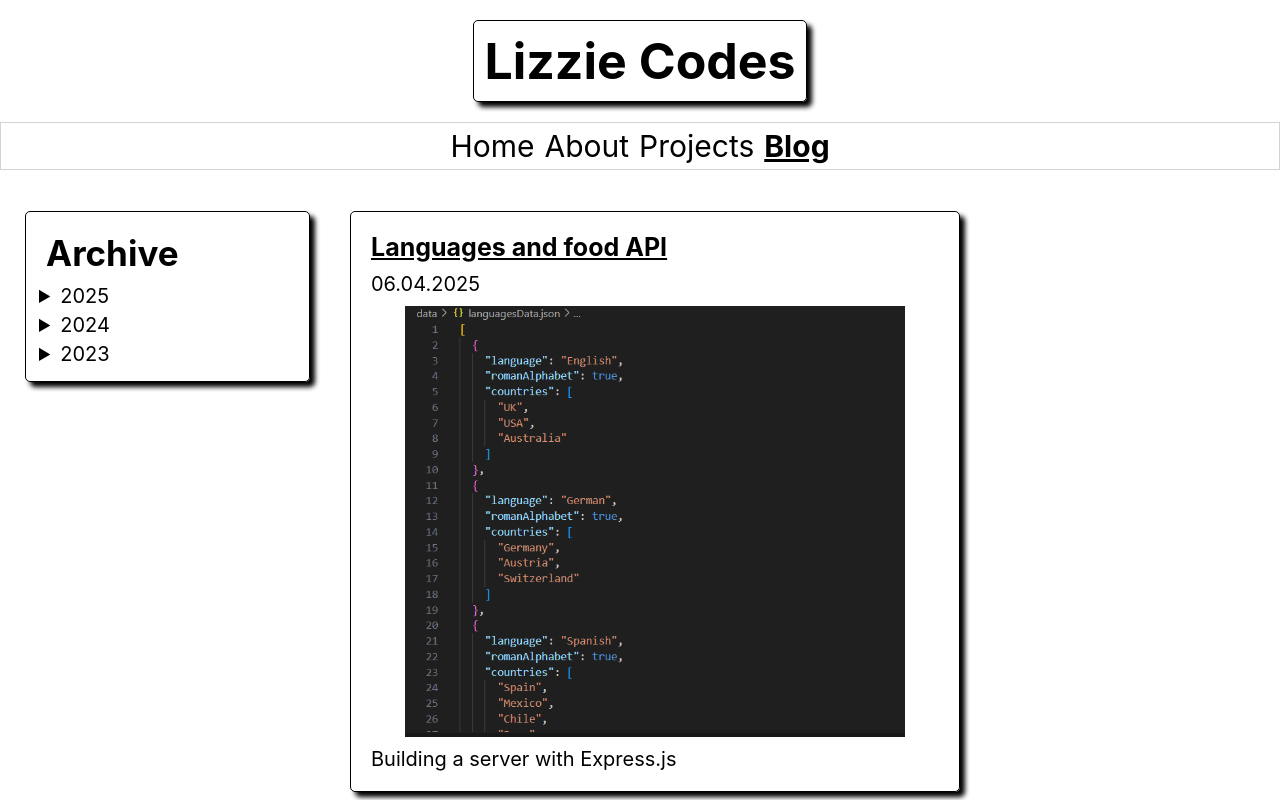
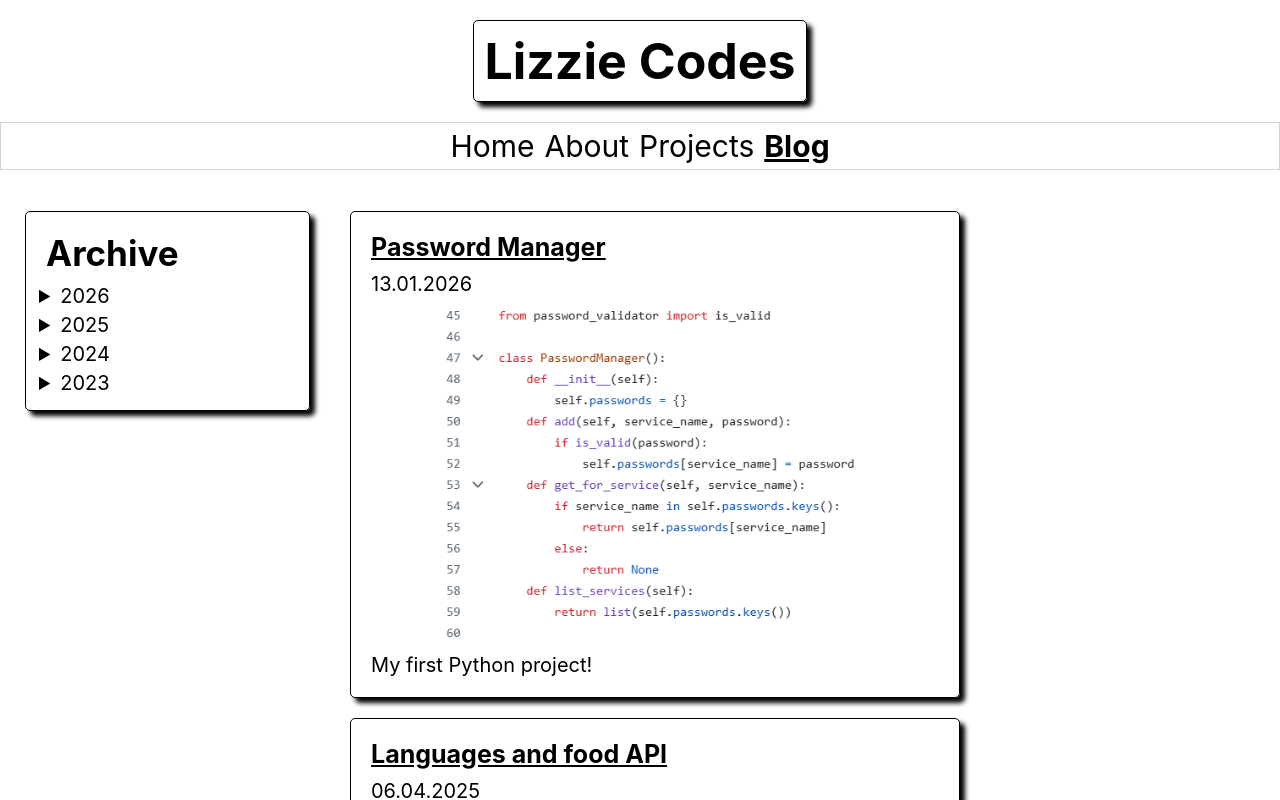
Before and after one commit to evg4/evgportfolio, a React (Create React App) app: page /blog in a window 1280 px wide. Shown: the top 800 px of the page. Built offline with nearby package versions, Linux system fonts and the light colour scheme.

Commit message:
add password manager to data

```diff
--- a/src/data/blogs.js
+++ b/src/data/blogs.js
@@ -1,3 +1,4 @@
+import passwordManager from "../assets/passwordManager.png";
 import langApi from "../assets/languagesData.png";
 import quoteApi from "../assets/quoteApi.png";
 import secretSanta from "../assets/secretSanta.png";
@@ -34,6 +35,22 @@ import cheatsheet from "../assets/cheatsheet.jpeg";
 import salsa from "../assets/salsa.jpeg";
 
 const blogs = [
+  {
+    title: "Password Manager",
+    link: "",
+    day: "13",
+    month: "01",
+    year: "2026",
+    img: passwordManager,
+    summaryText: "My first Python project!",
+    fullText:
+      "My first two weeks of the Makers bootcamp involved learning beginners' Python. The first programme we built was a simple password validator, which we then extended into a password manager. It was really satisfying to be building things so quickly, even if they are simple! There is no front-end to go with this but my source code is available at <a target=_blank href='https://github.com/evg4/python_chapter_2_challenges' >my Github profile</a>.",
+
+    get fullDate() {
+      return `${this.day}.${this.month}.${this.year}`;
+    },
+    alt: "A screenshot of languagesData.json file, with simple data about some languages.",
+  },
   {
     title: "Languages and food API",
     link: "",
```
Also changed, not shown: src/assets/passwordManager.png (added).
